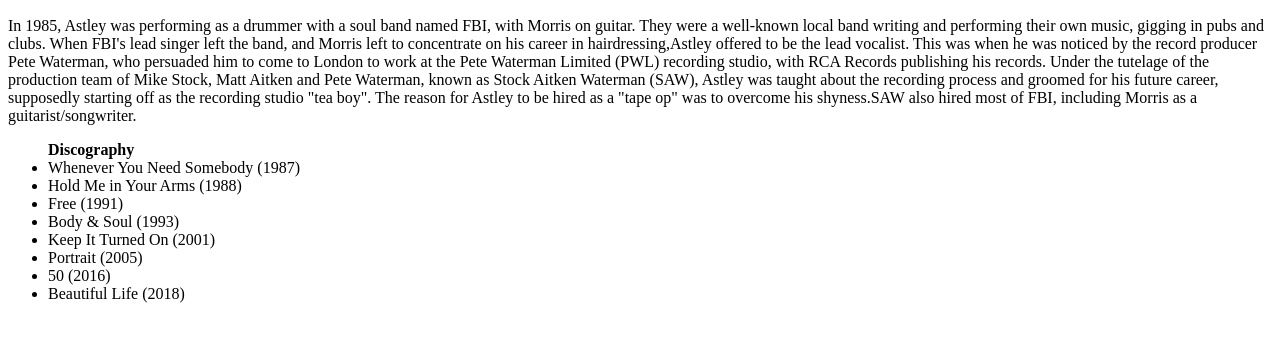
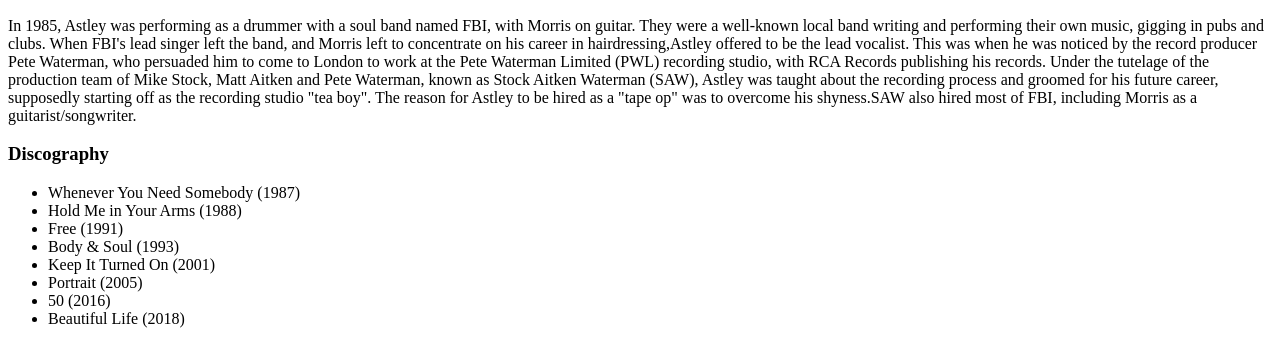
Before and after one commit to maverick0395/OktenHTML, a plain HTML site: page Task1/index.html in a window 1280 px wide. Shown: the part 984-1328 px from the top of the page. Before the commit the page ends 1303 px from the top, so only its background shows below. Drawn offline with Linux system fonts and the light colour scheme.

Commit message:
Moved out "Discography" from <ul> and wrapped it in <h3>

```diff
--- a/Task1/index.html
+++ b/Task1/index.html
@@ -42,7 +42,8 @@
     taught about the recording process and groomed for his future career, supposedly starting off as the recording
     studio "tea boy". The reason for Astley to be hired as a "tape op" was to overcome his shyness.SAW also hired
     most of FBI, including Morris as a guitarist/songwriter.</p>
-<ul><b>Discography</b>
+<h3>Discography</h3>
+<ul>
     <li>Whenever You Need Somebody (1987)</li>
     <li>Hold Me in Your Arms (1988)</li>
     <li>Free (1991)</li>
```
